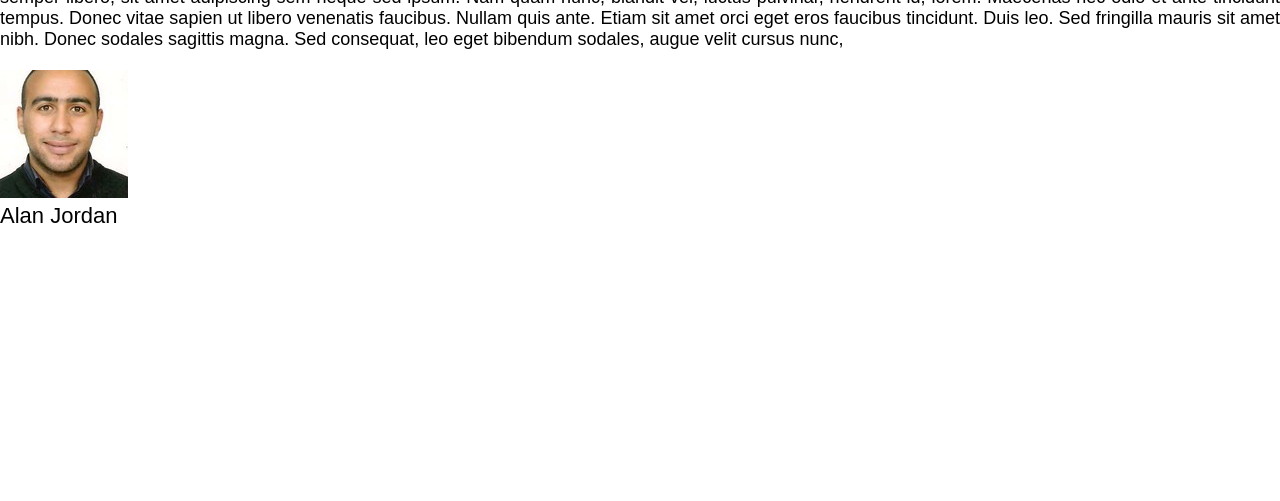
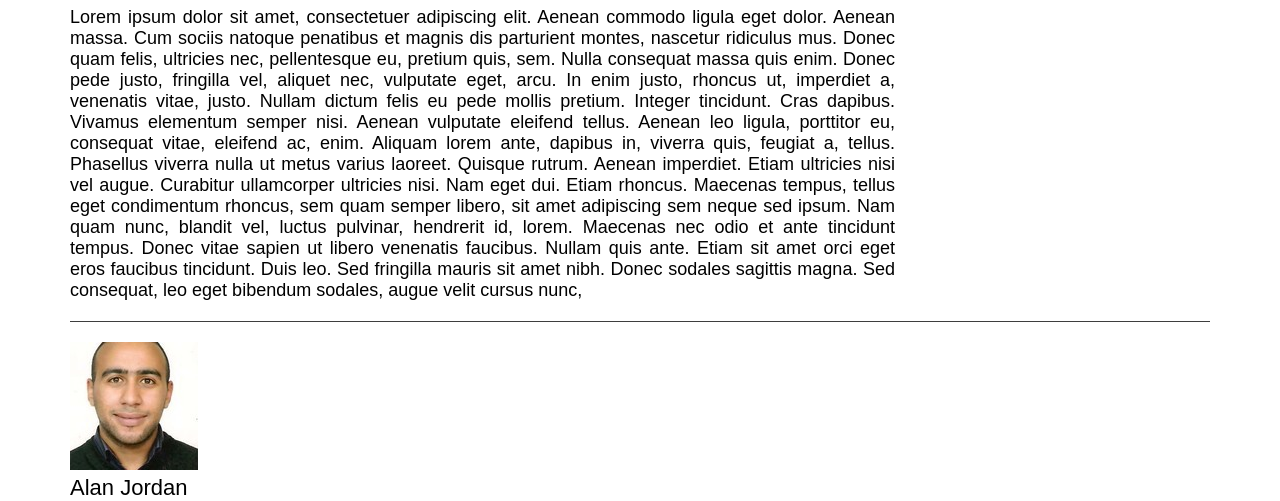
Before and after one commit to kjo1/HTML_CSS, a plain HTML site: page index.html in a window 1280 px wide. Shown: the part 1008-1509 px from the top of the page. Before the commit the page ends 1237 px from the top, so only its background shows below. Drawn offline with Linux system fonts and the light colour scheme.

Commit message:
Simple Layout - Day 8

```diff
--- a/css/style.css
+++ b/css/style.css
@@ -2,6 +2,12 @@
     margin: 0;
     padding: 0;
     box-sizing: border-box;
+}
+
+.clearfix:after {
+    content: "";
+    display: table;
+    clear: both;
 }
 
 body {
@@ -31,3 +37,24 @@ h2 {
 .author-text {
     font-size: 22px;
 }
+
+.container {
+    width: 1140px;
+    margin: 20px auto 0 auto;
+}
+
+.blog-post {
+    width: 75%;
+    float: left;
+    padding-right: 30px;
+}
+
+.other-posts {
+    width: 25%;
+    float: left;
+}
+
+.author-box {
+    padding-top: 20px;
+    border-top: 1px solid #3e3e3e;
+}
--- a/index.html
+++ b/index.html
@@ -1,12 +1,16 @@
 <!DOCTYPE html>
 
 <html lang="en" xmlns="http://www.w3.org/1999/xhtml">
+
 <head>
     <meta charset="utf-8" />
     <title>Practice HTML & CSS</title>
     <link rel="stylesheet" type="text/css" href="css/style.css" />
 </head>
+
 <body>
+    <div class="container">
+        <div class="blog-post">
             <h1>Practice HTML & CSS</h1>
             <h2>This is for practicing HTML & CSS</h2>
             <p class="main-text">
@@ -22,8 +26,18 @@
             <p class="main-text">
                 Lorem ipsum dolor sit amet, consectetuer adipiscing elit. Aenean commodo ligula eget dolor. Aenean massa. Cum sociis natoque penatibus et magnis dis parturient montes, nascetur ridiculus mus. Donec quam felis, ultricies nec, pellentesque eu, pretium quis, sem. Nulla consequat massa quis enim. Donec pede justo, fringilla vel, aliquet nec, vulputate eget, arcu. In enim justo, rhoncus ut, imperdiet a, venenatis vitae, justo. Nullam dictum felis eu pede mollis pretium. Integer tincidunt. Cras dapibus. Vivamus elementum semper nisi. Aenean vulputate eleifend tellus. Aenean leo ligula, porttitor eu, consequat vitae, eleifend ac, enim. Aliquam lorem ante, dapibus in, viverra quis, feugiat a, tellus. Phasellus viverra nulla ut metus varius laoreet. Quisque rutrum. Aenean imperdiet. Etiam ultricies nisi vel augue. Curabitur ullamcorper ultricies nisi. Nam eget dui. Etiam rhoncus. Maecenas tempus, tellus eget condimentum rhoncus, sem quam semper libero, sit amet adipiscing sem neque sed ipsum. Nam quam nunc, blandit vel, luctus pulvinar, hendrerit id, lorem. Maecenas nec odio et ante tincidunt tempus. Donec vitae sapien ut libero venenatis faucibus. Nullam quis ante. Etiam sit amet orci eget eros faucibus tincidunt. Duis leo. Sed fringilla mauris sit amet nibh. Donec sodales sagittis magna. Sed consequat, leo eget bibendum sodales, augue velit cursus nunc,
             </p>
+        </div>
 
+        <div class="other-posts">
+            Dummy text
+        </div>
+
+        <div class="clearfix"></div>
+
+        <div class="author-box">
             <img src="images/author.jpg" alt="Author image" />
             <p class="author-text">Alan Jordan</p>
+        </div>
+    </div>
 </body>
 </html>
```
Lines whose indentation alone changed are shown as unchanged.
